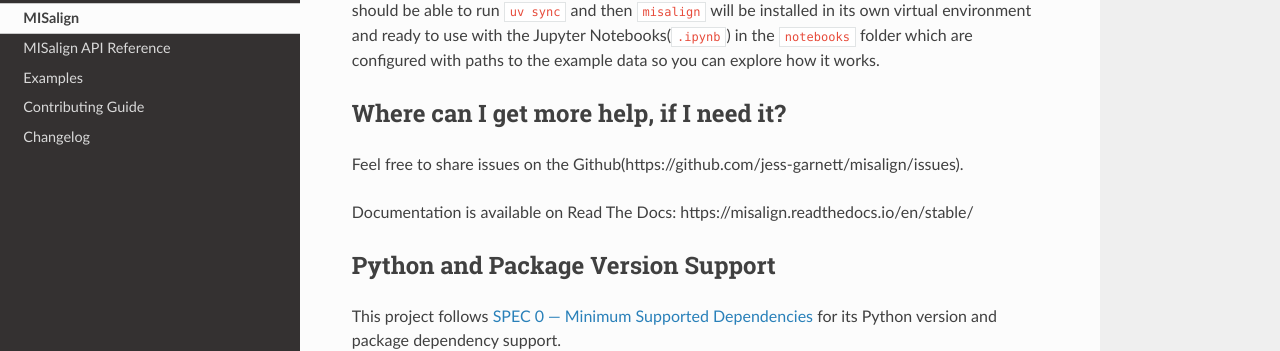
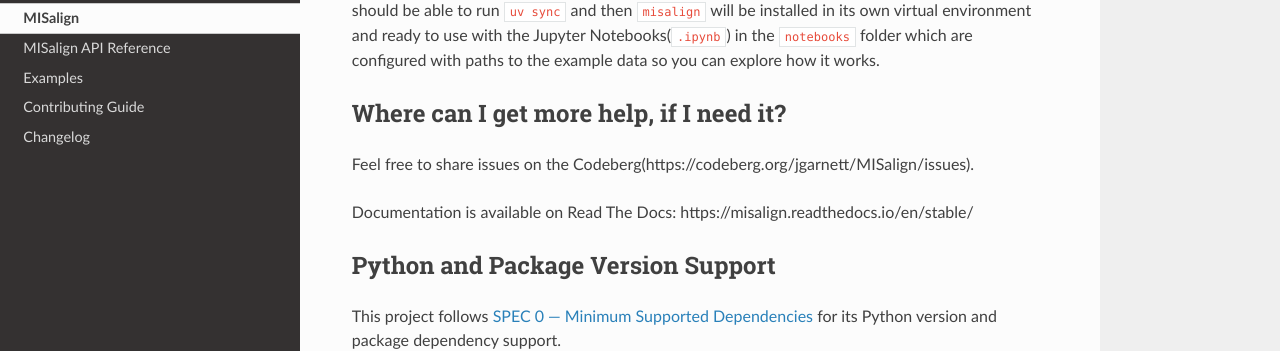
Before and after one commit to jess-garnett/MISalign, a Sphinx documentation site: the page built from docs/source/index.md, in a window 1280 px wide and 900 px high, scrolled down 1906 px. Shown: the part 103-454 px from the top of the window. Built offline with Sphinx 7.4.7 and the Read the Docs theme 3.1.0, drawn with Linux system fonts in a browser that asks for light colours; pages that are not in the unit, such as notebooks, are missing from menus; the version number is read from the project's files by our own code; some of the changed text lies outside the part shown.

Commit message:
Update URLs to codeberg.

```diff
--- a/README.md
+++ b/README.md
@@ -1,6 +1,6 @@
 <h1 align="center">
 
-<img src="https://github.com/jess-garnett/MISalign/blob/main/develop/misalign_logo/misalign_logo_r2_wide.png?raw=true" width="300">
+<img src="https://codeberg.org/jgarnett/MISalign/media/branch/main/develop/misalign_logo/misalign_logo_r2_wide.png" width="300">
 
 </h1><br>
 
@@ -10,7 +10,7 @@
 [![SPEC 0 — Minimum Supported Dependencies](https://img.shields.io/badge/SPEC-0-green?labelColor=%23004811&color=%235CA038)](https://scientific-python.org/specs/spec-0000/)
 
 ## How to use MISalign
-Make a copy of the git repository using `git clone https://github.com/jess-garnett/MISalign.git`.
+Make a copy of the git repository using `git clone https://codeberg.org/jgarnett/MISalign.git`.
 We recommend installing the library with [uv](https://docs.astral.sh/uv/).
 Install the package using `uv sync`.
 
@@ -43,7 +43,7 @@
 We're in the process of getting on PyPi so for now you will need to download(or clone) a copy of this repository.
 We recommend using [uv](https://docs.astral.sh/uv/) for python package management. With uv installed you should be able to run `uv sync` and then `misalign` will be installed in its own virtual environment and ready to use with the Jupyter Notebooks(`.ipynb`) in the `notebooks` folder which are configured with paths to the example data so you can explore how it works.
 ## Where can I get more help, if I need it?
-Feel free to share issues on the Github(https://github.com/jess-garnett/misalign/issues).
+Feel free to share issues on the Codeberg(https://codeberg.org/jgarnett/MISalign/issues).
 
 Documentation is available on Read The Docs: https://misalign.readthedocs.io/en/stable/
 
```
Also changed, not shown: CHANGELOG.md (+2 -2 lines), CONTRIBUTING.md (+3 -3 lines), docs/source/examples.md (+1 -1 lines), docs/source/examples/hdf5_examples.md (+3 -3 lines).
